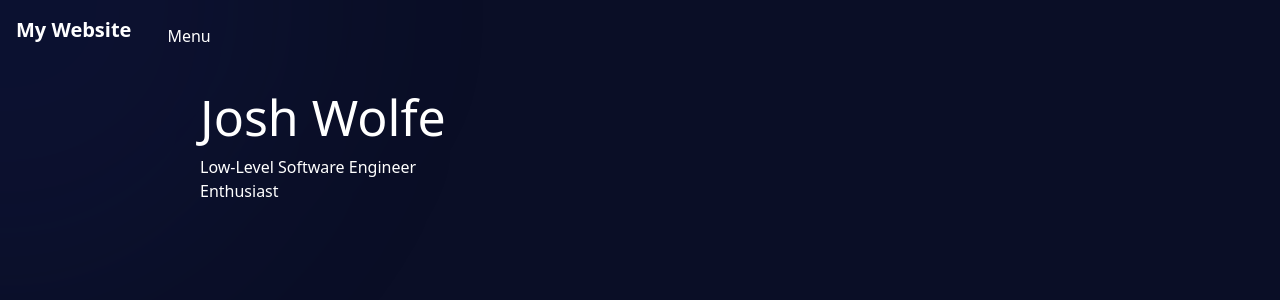
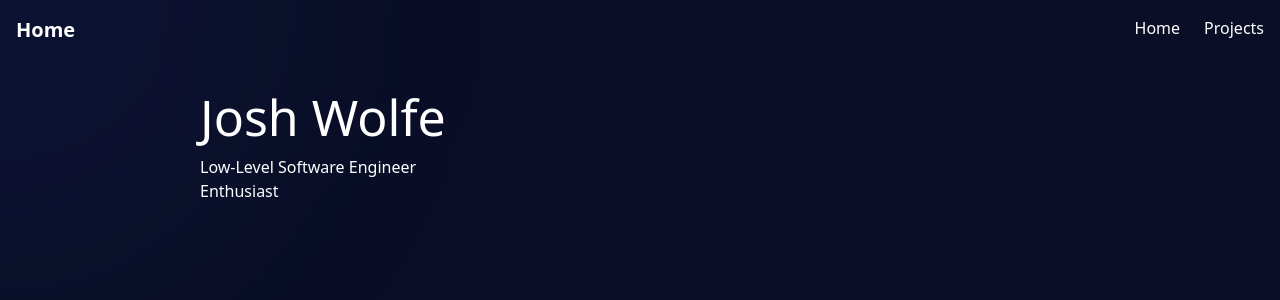
Before and after one commit to jpwol/jpwol.github.io, a Vue app: page / in a window 1280 px wide. Shown: the top 300 px of the page. Built offline with nearby package versions, Linux system fonts and the light colour scheme.

Commit message:
changed page routing

```diff
--- a/src/components/Nav.vue
+++ b/src/components/Nav.vue
@@ -1,55 +1,31 @@
 <template>
-  <nav class="bg-none text-white p-4 flex">
-    <div class="text-xl font-bold pr-5">My Website</div>
+  <nav
+    class="fixed top-0 w-full z-50 bg-none text-white p-4 flex justify-between items-around"
+  >
+    <div class="text-xl font-bold pr-5">{{ pageTitle }}</div>
 
-    <div class="relative" ref="menuWrapper">
-      <button class=" px-4 py-2 rounded hover:bg-gray-700" @click="toggleDropdown">
-        Menu
-      </button>
-
-      <transition name="fade-slide">
-        <div v-if="dropdownOpen" class="absolute right-0 mt-2 w-48 bg-white text-black rounded shadow-lg z-10">
-          <router-link to="/" class="block px-4 py-2 hover:bg-gray-100">Home</router-link>
-          <router-link to="/about" class="block px-4 py-2 hover:bg-gray-100">About</router-link>
-        </div>
-      </transition>
+    <div class="flex space-x-6">
+      <router-link to="/" class="hover:underline">Home</router-link>
+      <router-link to="/projects" class="hover:underline">Projects</router-link>
+      <!-- <router-link to="/temp" class="hover:underline">For You</router-link> -->
     </div>
   </nav>
 </template>
 
 <script setup>
-import { ref, onMounted, onBeforeUnmount } from 'vue'
+import { computed } from "vue";
+import { useRoute } from "vue-router";
 
-const dropdownOpen = ref(false)
-const menuWrapper = ref(null)
-
-const toggleDropdown = () => {
-  dropdownOpen.value = !dropdownOpen.value
-}
-
-const handleClickOutside = (event) => {
-  if (
-    dropdownOpen.value &&
-    menuWrapper.value &&
-    !menuWrapper.value.contains(event.target)
-  ) {
-    dropdownOpen.value = false
-  }
-}
-
-onMounted(() => {
-  document.addEventListener('click', handleClickOutside)
-})
-
-onBeforeUnmount(() => {
-  document.removeEventListener('click', handleClickOutside)
-})
+const route = useRoute();
+const pageTitle = computed(() => route.meta.title);
 </script>
 
 <style>
 .fade-slide-enter-active,
 .fade-slide-leave-active {
-  transition: opacity 0.2s ease, transform 0.2s ease;
+  transition:
+    opacity 0.2s ease,
+    transform 0.2s ease;
 }
 
 .fade-slide-enter-from,
--- a/src/router.js
+++ b/src/router.js
@@ -1,10 +1,27 @@
 import { createRouter, createWebHistory } from "vue-router";
 import Home from "./pages/Home.vue";
-import About from "./pages/About.vue";
+import Projects from "./pages/Projects.vue";
+import Temp from "./pages/Temp.vue";
 
 const routes = [
-  { path: "/", component: Home },
-  { path: "/about", component: About },
+  {
+    path: "/",
+    name: "Home",
+    component: Home,
+    meta: { title: "Home" },
+  },
+  {
+    path: "/projects",
+    name: "Projects",
+    component: Projects,
+    meta: { title: "Projects" },
+  },
+  // {
+  //   path: "/temp",
+  //   name: "For You",
+  //   component: Temp,
+  //   meta: { title: "For You" },
+  // },
 ];
 
 const router = createRouter({
```
